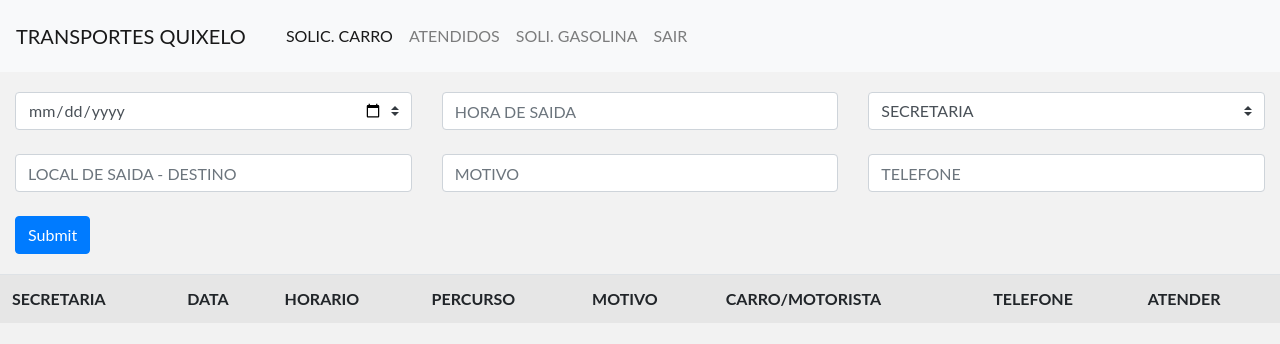
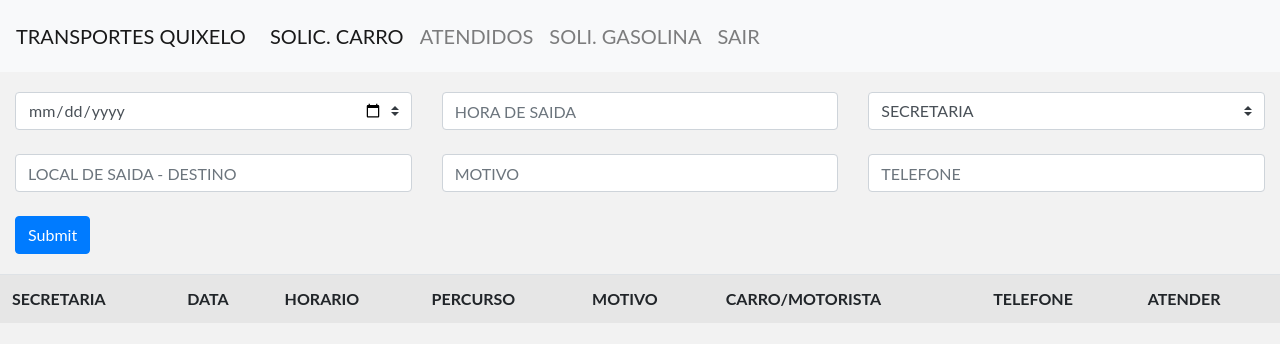
Before and after one commit to jonaslimav/sedama, a website: page views/solicitacao.html in a window 1280 px wide. Drawn offline with nearby package versions, Linux system fonts and the light colour scheme; no server answers; sample sign-in values are in the browser's storage.

Commit message:
Atualizaçãoa

```diff
--- a/views/solicitacao.html
+++ b/views/solicitacao.html
@@ -20,13 +20,11 @@
 
 
 
-    <nav class="navbar navbar-expand-lg navbar-light bg-light" role="navigation">
+    <nav class="navbar navbar-expand-lg navbar-light bg-light">
 
         <a class="navbar-brand" href="#">TRANSPORTES QUIXELO</a>
-        <!-- <button class="navbar-toggler" type="button" data-toggle="collapse" data-target="#navbarNavDropdown" aria-controls="navbarNavDropdown" aria-expanded="false" aria-label="Toggle navigation">
-          <span class="navbar-toggler-icon"></span>
-        </button> -->
-        <div class="navbar" id="navbarNavDropdown">
+
+        <div class="navbar-brand"  id="navbarNavDropdown">
           <ul class="navbar-nav">
             <li class="nav-item active">
               <a class="nav-link" href="solicitacao.html">SOLIC. CARRO <span class="sr-only">(current)</span></a>
```
